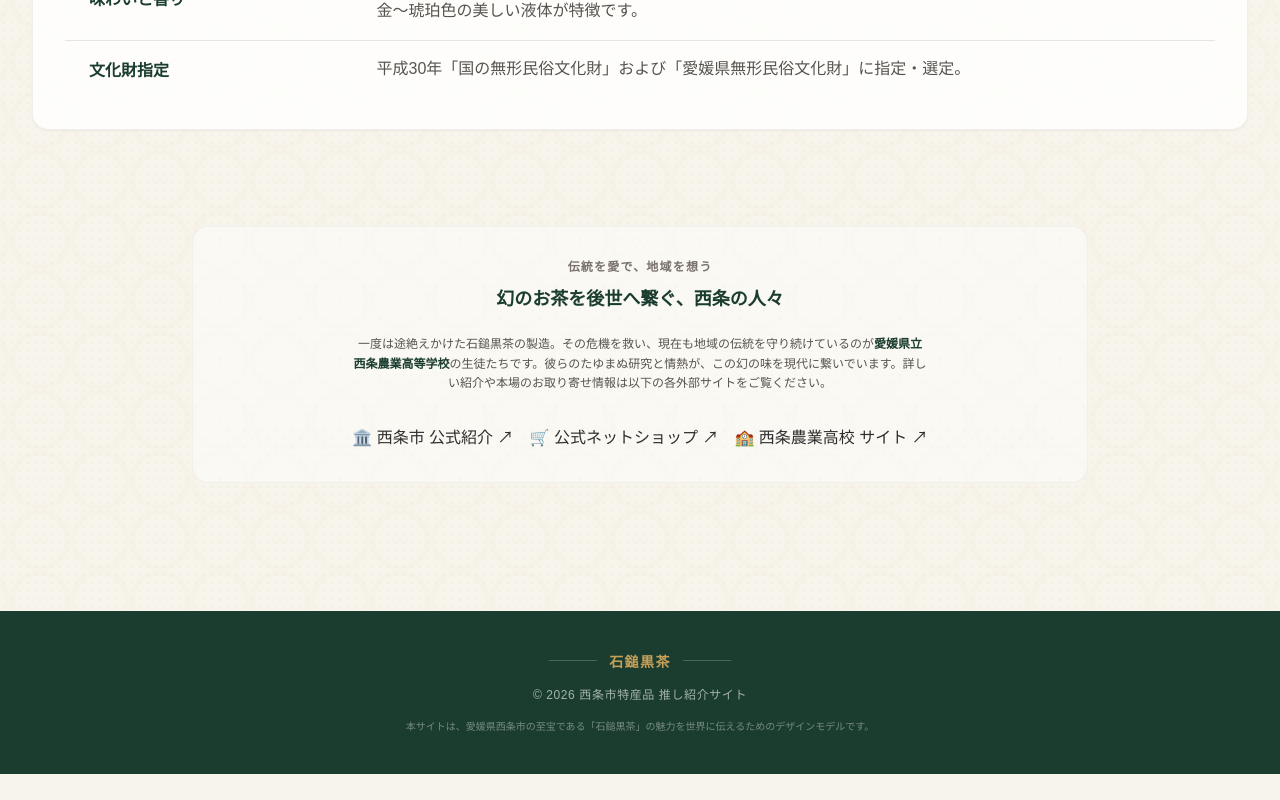
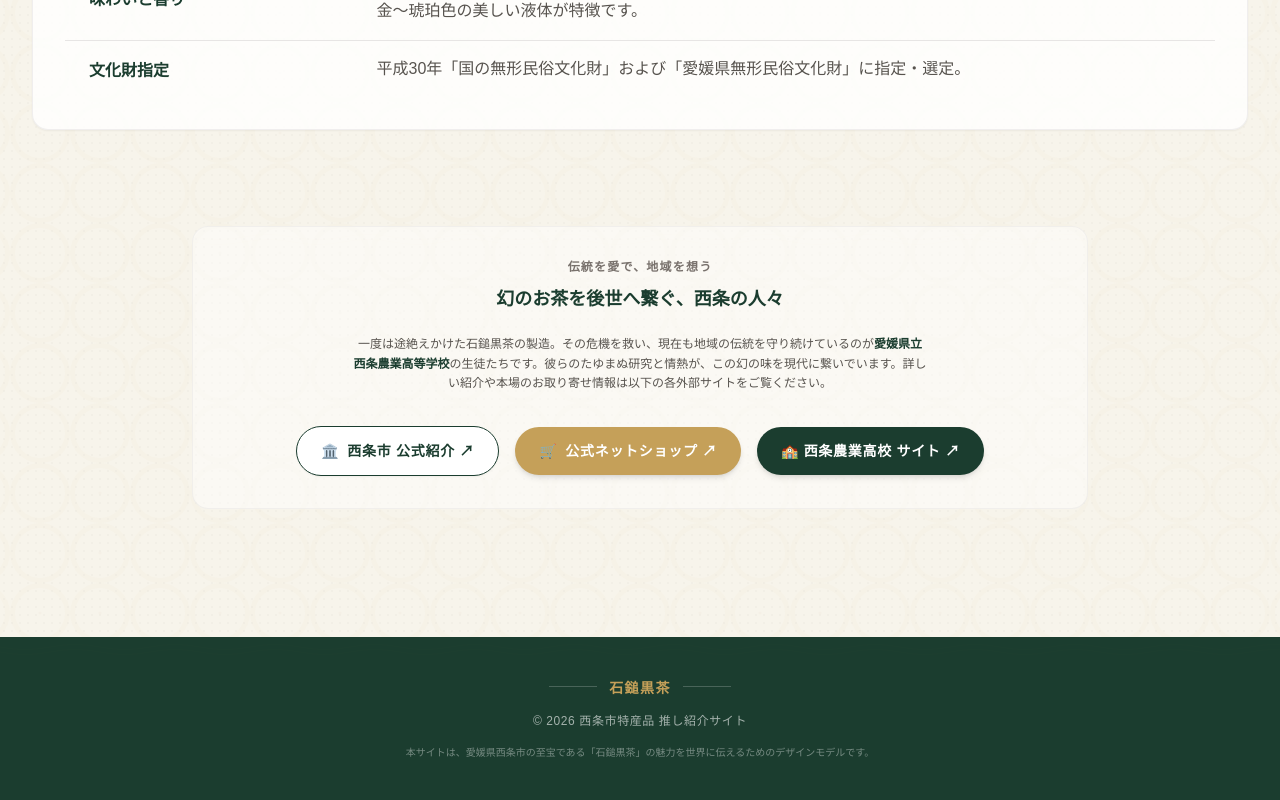
Before and after one commit to saa25005-spec/tuishi, a plain HTML site: page index.html in a window 1280 px wide. Shown: the part 2093-2893 px from the top of the page. Before the commit the page ends 2867 px from the top, so only its background shows below. Drawn offline with nearby package versions, Linux system fonts and the light colour scheme; a web font is replaced by a local one.

Commit message:
index.html

```diff
--- a/index.html
+++ b/index.html
@@ -400,17 +400,17 @@
 
             <div class="flex flex-col lg:flex-row gap-4 justify-center items-center relative z-10">
                 <!-- 西条市公式 案内ページ -->
-                <a href="https://ishizuchikurocha.com/">
+                <a href="https://ishizuchikurocha.com/" target="_blank" rel="noopener noreferrer" class="bg-white hover:bg-stone-50 text-deep-green border border-deep-green px-6 py-3.5 rounded-full font-bold shadow-sm transition duration-300 text-sm tracking-wider w-full lg:w-auto inline-flex items-center justify-center gap-2">
                     <span>🏛️</span> 西条市 公式紹介 ↗
                 </a>
 
                 <!-- 公式ネットショップ -->
-                <a href="https://www.ja-town.com/shop/e/e10001893/?utm_source=yahoo&utm_medium=cpc&utm_campaign=yahoo_auto-search&yclid=YSS.1001076943.EAIaIQobChMIjYjo-tfOlQMVGl8PAh2xqghPEAAYASAAEgImH_D_BwE&sa_p=YSA&sa_cc=1001076943&sa_t=1783912516091&sa_ra=F0">
+                <a href="https://www.ja-town.com/shop/e/e10001893/?utm_source=yahoo&utm_medium=cpc&utm_campaign=yahoo_auto-search&yclid=YSS.1001076943.EAIaIQobChMIvaairtrOlQMV-NIWBR23EBIeEAAYASAAEgJdVfD_BwE&sa_p=YSA&sa_cc=1001076943&sa_t=1783913157714&sa_ra=B9/" target="_blank" rel="noopener noreferrer" class="bg-accent-gold hover:bg-[#b08b47] text-white px-6 py-3.5 rounded-full font-bold shadow-md hover:shadow-lg transition duration-300 text-sm tracking-wider w-full lg:w-auto inline-flex items-center justify-center gap-2">
                     <span>🛒</span> 公式ネットショップ ↗
                 </a>
 
                 <!-- 西条農業高校 リンクボタン -->
-                <a href="https://ehm-saijo-ah.esnet.ed.jp/">
+                <a href="https://ehm-saijo-ah.esnet.ed.jp/" target="_blank" rel="noopener noreferrer" class="bg-deep-green hover:bg-[#143025] text-white px-6 py-3.5 rounded-full font-bold shadow-md hover:shadow-lg transition duration-300 text-sm tracking-wider w-full lg:w-auto inline-flex items-center justify-center gap-2 overflow-hidden relative">
                     <div class="absolute inset-0 ichimatsu-pattern opacity-10"></div>
                     <span class="relative z-10">🏫 西条農業高校 サイト ↗</span>
                 </a>
```
